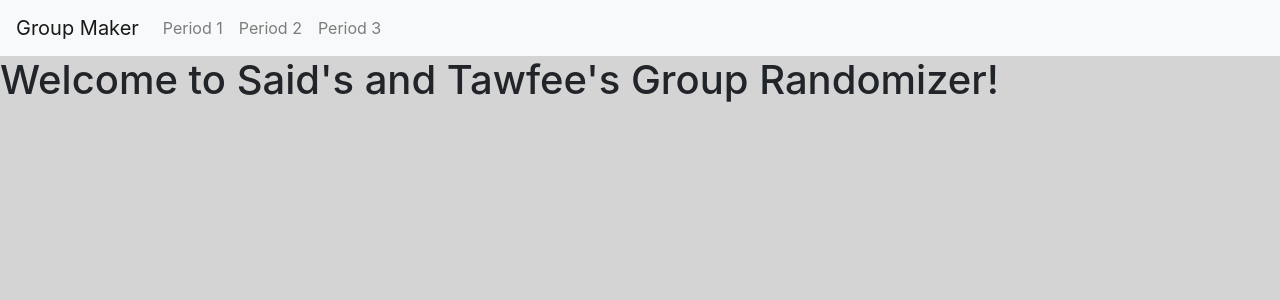
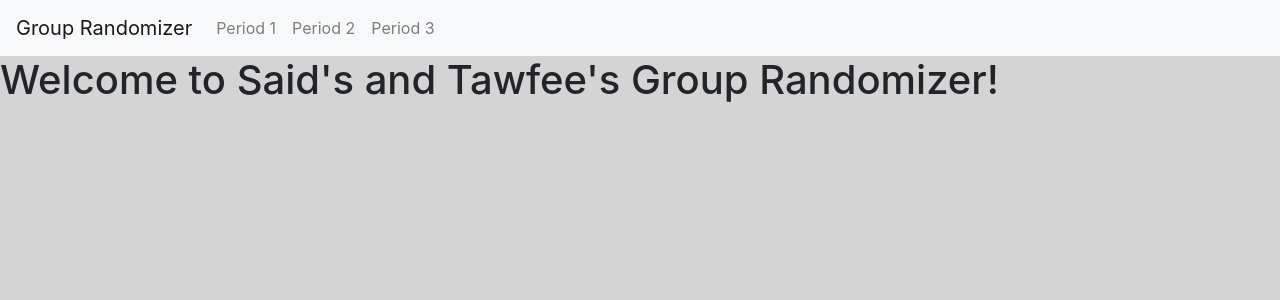
Before and after one commit to aning2/group-randomizer, a Flask app: page /period1 in a window 1280 px wide. Shown: the top 300 px of the page. Run offline with Flask 2, Linux system fonts and the light colour scheme; some libraries are stand-ins or nearby versions.

Commit message:
Update base.html

```diff
--- a/templates/base.html
+++ b/templates/base.html
@@ -1,12 +1,12 @@
 <!DOCTYPE html>
 <html>
 <head>
-	<title>Group Maker</title>
+	<title>Group Randomizer</title>
     <link rel="stylesheet" href="https://maxcdn.bootstrapcdn.com/bootstrap/4.0.0/css/bootstrap.min.css" integrity="sha384-Gn5384xqQ1aoWXA+058RXPxPg6fy4IWvTNh0E263XmFcJlSAwiGgFAW/dAiS6JXm" crossorigin="anonymous">
 </head>
 <body style="background-color: #d4d4d4;">
 	<nav class="navbar navbar-expand-lg navbar-light bg-light">
-	    <a class="navbar-brand" href="#">Group Maker</a>
+	    <a class="navbar-brand" href="/index">Group Randomizer</a>
 	    <button class="navbar-toggler" type="button" data-toggle="collapse" data-target="#navbarNav" aria-controls="navbarNav" aria-expanded="false" aria-label="Toggle navigation">
 	        <span class="navbar-toggler-icon"></span>
 	    </button>
```
